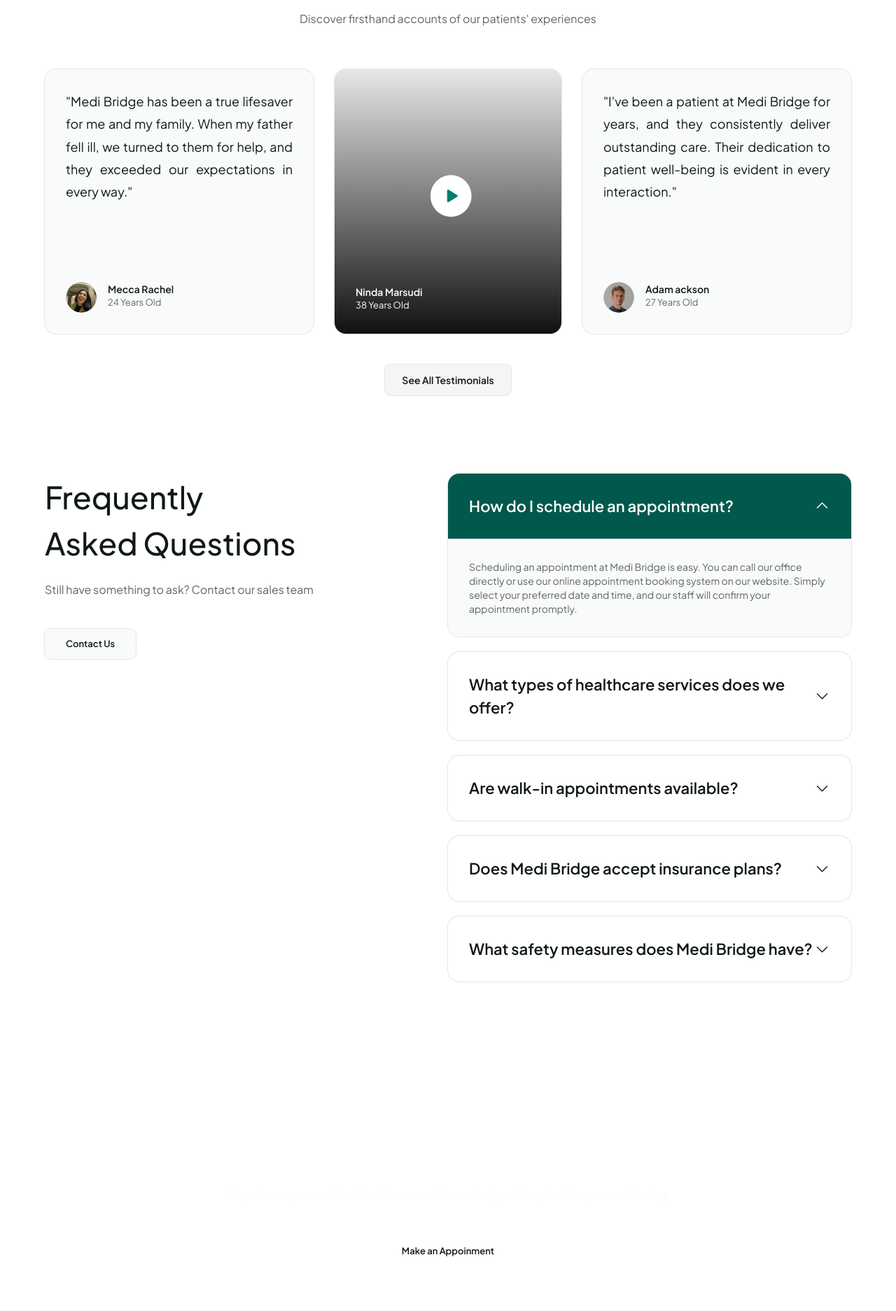
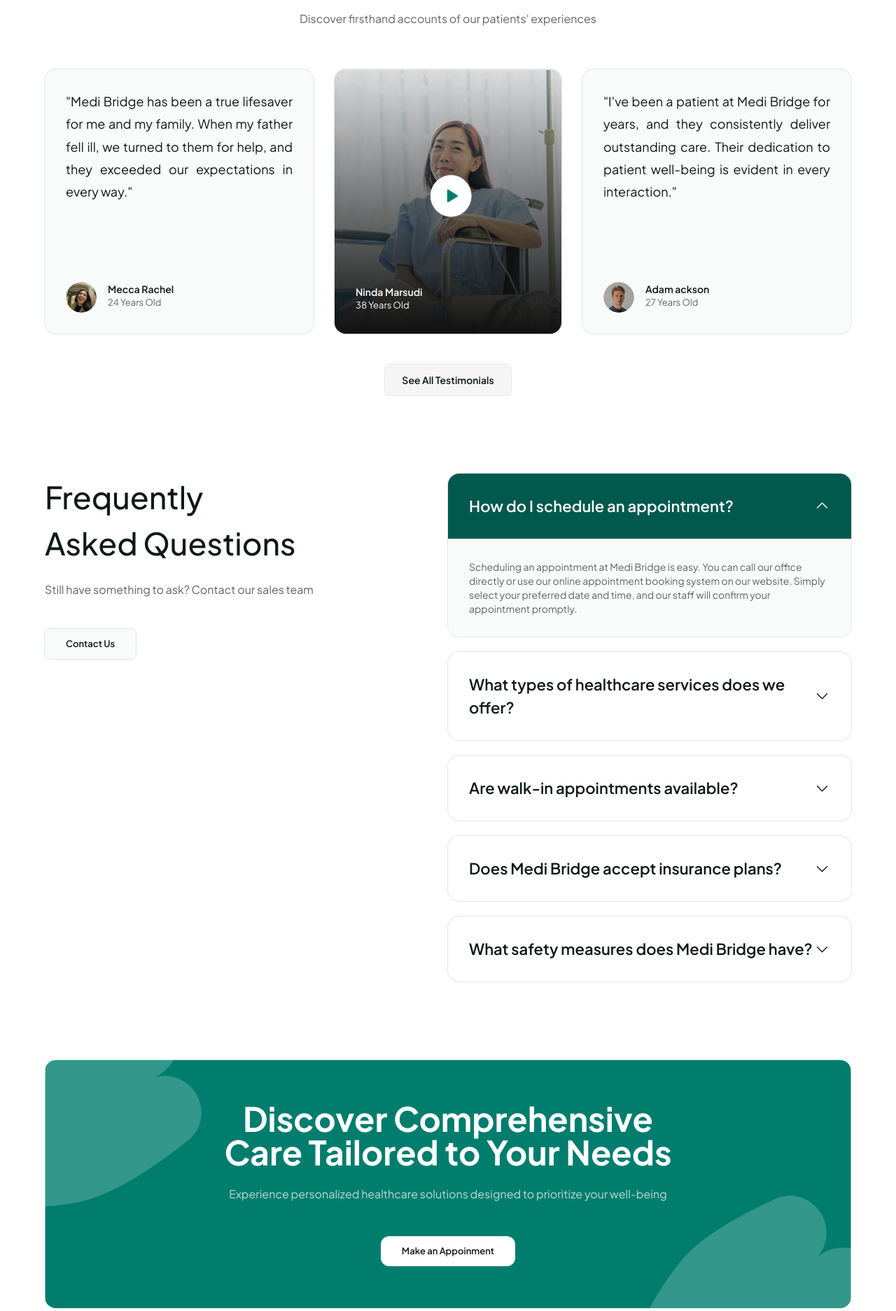
Before and after one commit to Pankaj72885/medi-bridge, a website: page index.html in a window 1280 px wide. Shown: the part 3255-5129 px from the top of the page at 70% size. Drawn offline with Linux system fonts and the light colour scheme; the site is published under a folder, as on GitHub Pages, so addresses that start at the root find nothing.

Commit message:
fix bg image

```diff
--- a/index.html
+++ b/index.html
@@ -748,7 +748,8 @@
           </div>
           <!-- Testimonial Card-2 -->
           <div
-            class="flex-1 rounded-2xl ring ring-card-border bg-[url('/src/images/Testimonial-image.png')] bg-cover bg-no-repeat bg-center"
+            class="flex-1 rounded-2xl ring ring-card-border bg-cover bg-no-repeat bg-center"
+            style="background-image: url(./src/images/Testimonial-image.png)"
           >
             <div
               class="flex flex-col justify-between relative rounded-2xl h-full gap-28 p-7.5 bg-linear-to-b from-[#111111]/10 to-[#111111]/100"
@@ -957,7 +958,8 @@
 
     <!-- Banner Section -->
     <section
-      class="mx-4 md:mx-8 lg:mx-16 bg-[url(/src/images/banner-photo.png)] bg-no-repeat bg-cover rounded-2xl p-7 md:p-15 flex flex-col items-center gap-12"
+      class="mx-4 md:mx-8 lg:mx-16 bg-no-repeat bg-cover rounded-2xl p-7 md:p-15 flex flex-col items-center gap-12"
+      style="background-image: url(./src/images/banner-photo.png)"
     >
       <div class="flex flex-col gap-6">
         <h3
```
Also changed, not shown: src/index.css.
